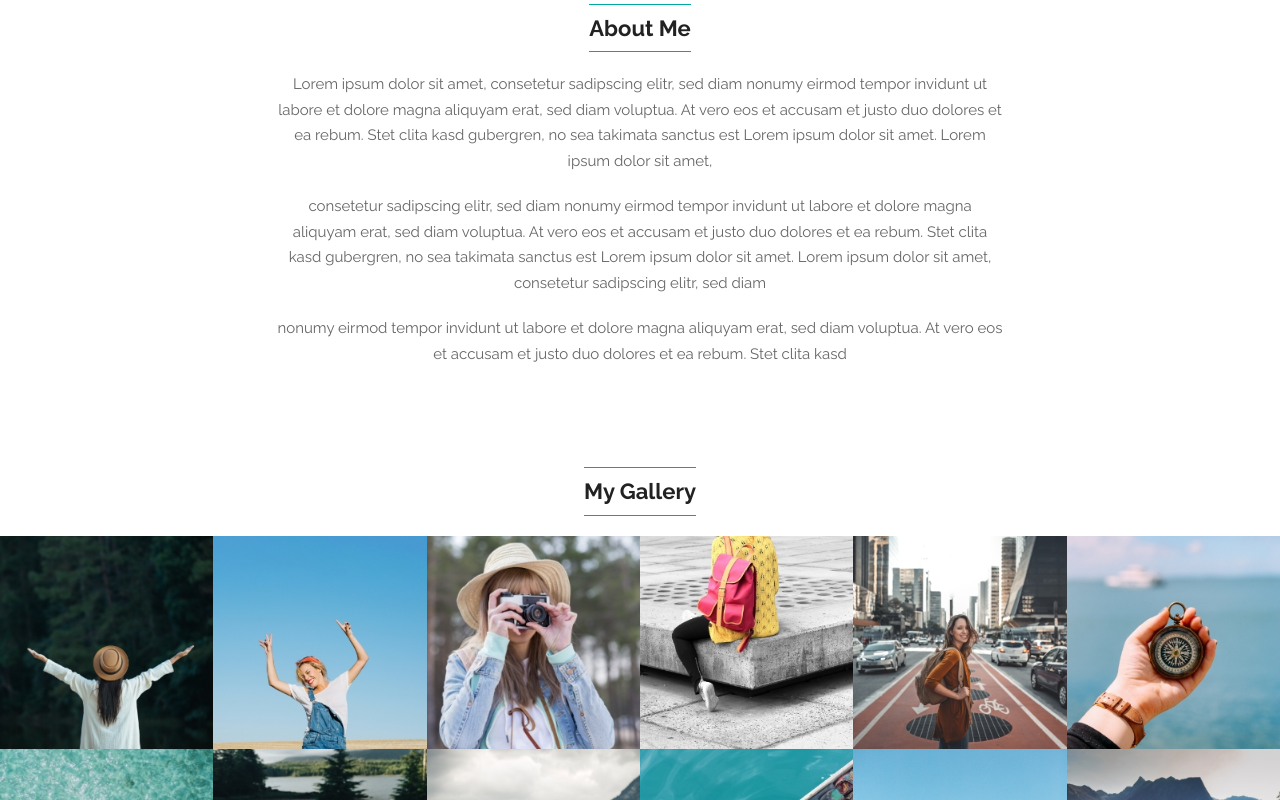
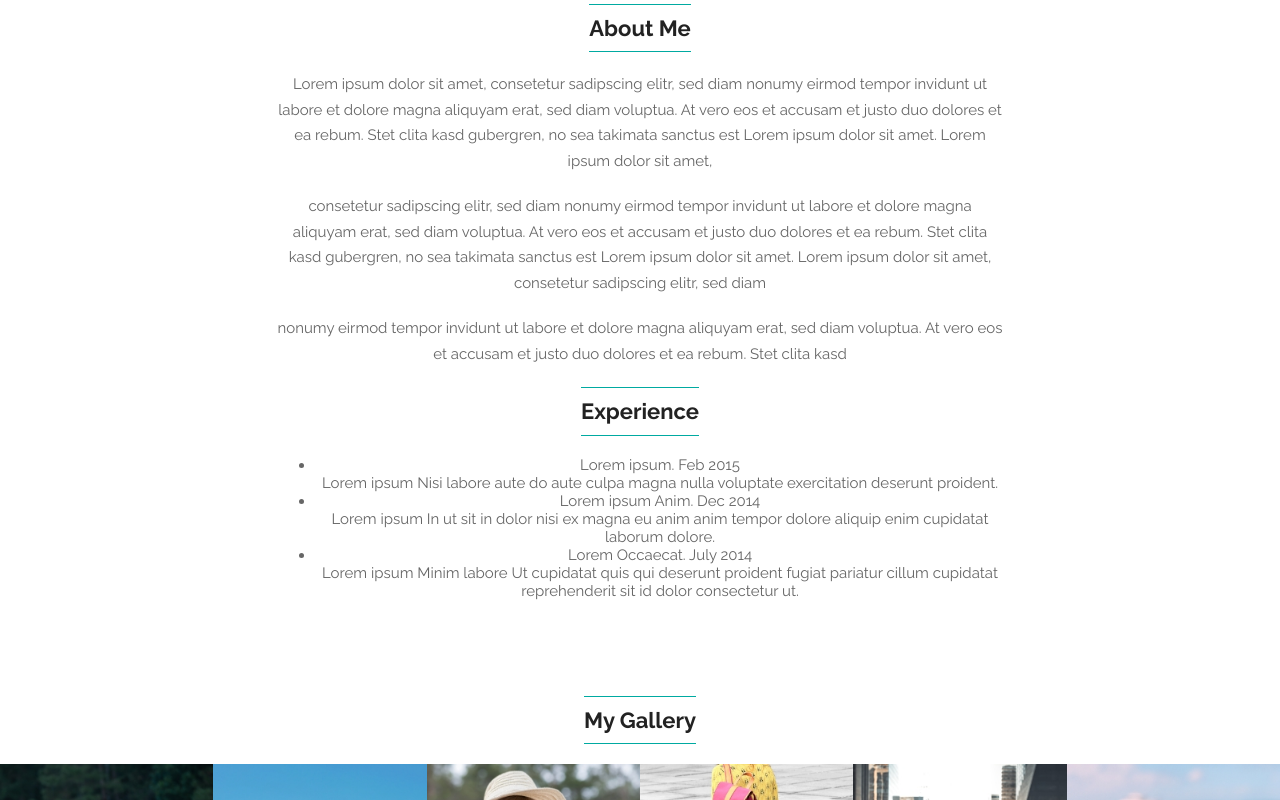
Before and after one commit to project-life/project-life.github.io, a plain HTML site: page about/index.html in a window 1280 px wide. Shown: the part 510-1310 px from the top of the page. Drawn offline with Linux system fonts and the light colour scheme; a script that the page names is missing.

Commit message:
commit 5

```diff
--- a/about/index.html
+++ b/about/index.html
@@ -136,6 +136,50 @@
 <p>nonumy eirmod tempor invidunt ut labore et dolore magna aliquyam erat, sed diam voluptua. At vero eos et accusam et justo duo dolores et ea rebum. Stet clita kasd</p>
 
         </div>
+
+
+        <h4 class="widget-title">Experience</h4>
+
+
+<ul class="timeline">
+
+  <li>
+    <div class="direction-r">
+      <div class="flag-wrapper">
+        <span class="hexa"></span>
+        <span class="flag">Lorem ipsum.</span>
+        <span class="time-wrapper"><span class="time">Feb 2015</span></span>
+      </div>
+      <div class="desc">Lorem ipsum Nisi labore aute do aute culpa magna nulla voluptate exercitation deserunt proident.</div>
+    </div>
+  </li>
+
+
+  <li>
+    <div class="direction-l">
+      <div class="flag-wrapper">
+        <span class="hexa"></span>
+        <span class="flag">Lorem ipsum Anim.</span>
+        <span class="time-wrapper"><span class="time">Dec 2014</span></span>
+      </div>
+      <div class="desc">Lorem ipsum In ut sit in dolor nisi ex magna eu anim anim tempor dolore aliquip enim cupidatat laborum dolore.</div>
+    </div>
+  </li>
+
+
+  <li>
+    <div class="direction-r">
+      <div class="flag-wrapper">
+        <span class="hexa"></span>
+        <span class="flag">Lorem Occaecat.</span>
+        <span class="time-wrapper"><span class="time">July 2014</span></span>
+      </div>
+      <div class="desc">Lorem ipsum Minim labore Ut cupidatat quis qui deserunt proident fugiat pariatur cillum cupidatat reprehenderit sit id dolor consectetur ut.</div>
+    </div>
+  </li>
+</ul>
+
+
       </div>
     </div>
   </div>
```
